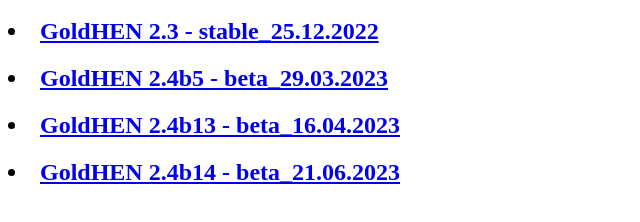
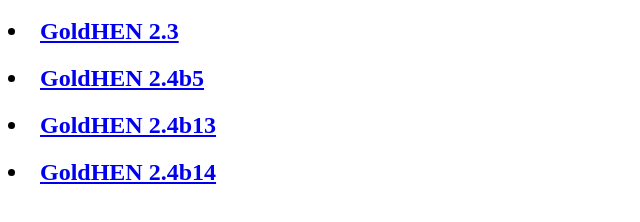
Before and after one commit to 4NDROM3DA/ps4_goldhen_loader, a plain HTML site: page index.html in a window 1280 px wide. Shown: the part 48-270 px from the top of the page, without its empty margins (0-640 px from the left). Drawn offline with Linux system fonts and the light colour scheme.

Commit message:
Update index.html

```diff
--- a/index.html
+++ b/index.html
@@ -1,5 +1,5 @@
 <h1>Index of /</h1>
-<p><h2><li><a href="https://4ndrom3da.github.io/ps4_goldhen_loader/goldhen_2.3/index.html">GoldHEN 2.3 - stable_25.12.2022</a></li></h2></p>
-<p><h2><li><a href="https://4ndrom3da.github.io/ps4_goldhen_loader/goldhen_2.4b5/index.html">GoldHEN 2.4b5 - beta_29.03.2023</a></li></h2></p>
-<p><h2><li><a href="https://4ndrom3da.github.io/ps4_goldhen_loader/goldhen_2.4b13/index.html">GoldHEN 2.4b13 - beta_16.04.2023</a></li></h2></p>
-<p><h2><li><a href="https://4ndrom3da.github.io/ps4_goldhen_loader/goldhen_2.4b14/index.html">GoldHEN 2.4b14 - beta_21.06.2023</a></li></h2></p>
+<p><h2><li><a href="https://4ndrom3da.github.io/ps4_goldhen_loader/goldhen_2.3/index.html">GoldHEN 2.3</a></li></h2></p>
+<p><h2><li><a href="https://4ndrom3da.github.io/ps4_goldhen_loader/goldhen_2.4b5/index.html">GoldHEN 2.4b5</a></li></h2></p>
+<p><h2><li><a href="https://4ndrom3da.github.io/ps4_goldhen_loader/goldhen_2.4b13/index.html">GoldHEN 2.4b13</a></li></h2></p>
+<p><h2><li><a href="https://4ndrom3da.github.io/ps4_goldhen_loader/goldhen_2.4b14/index.html">GoldHEN 2.4b14</a></li></h2></p>
```
